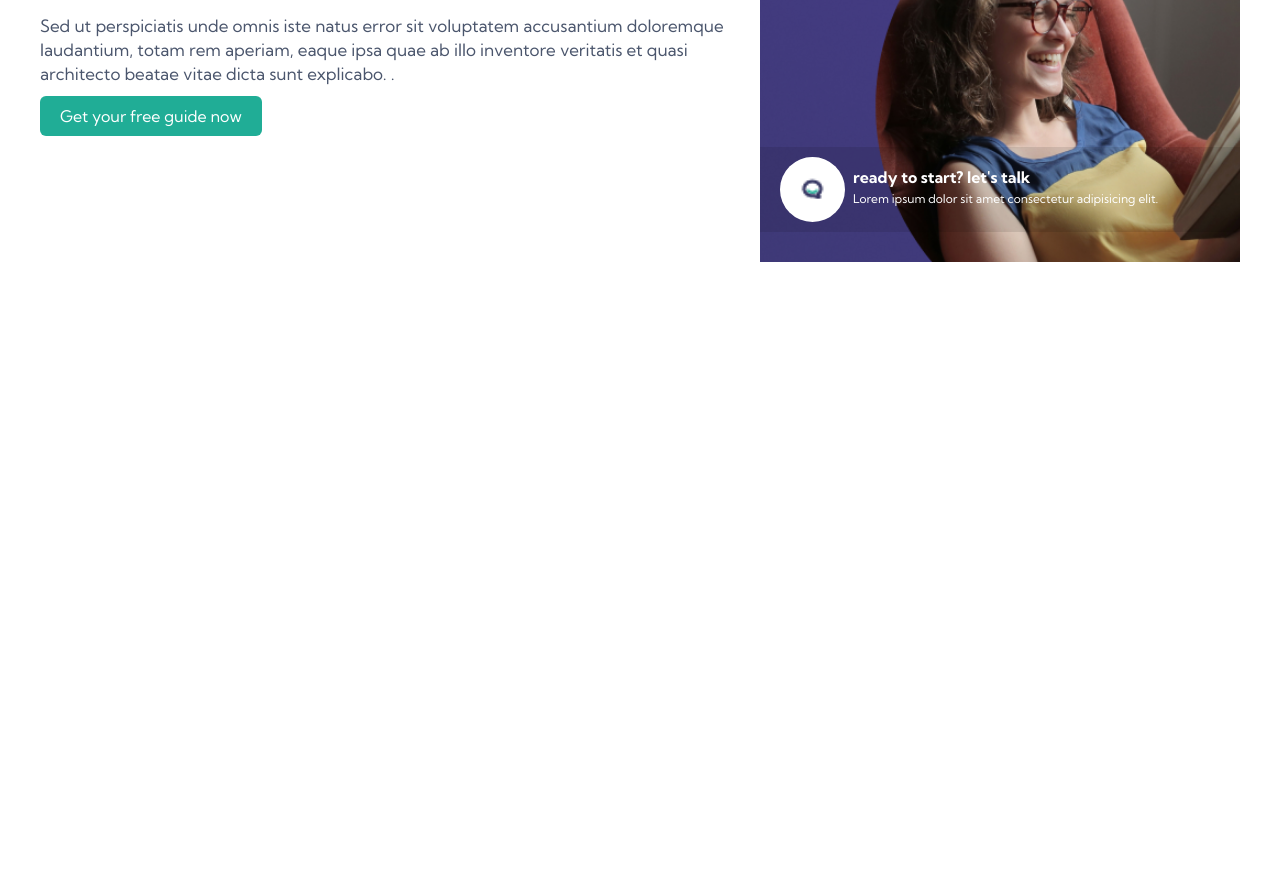
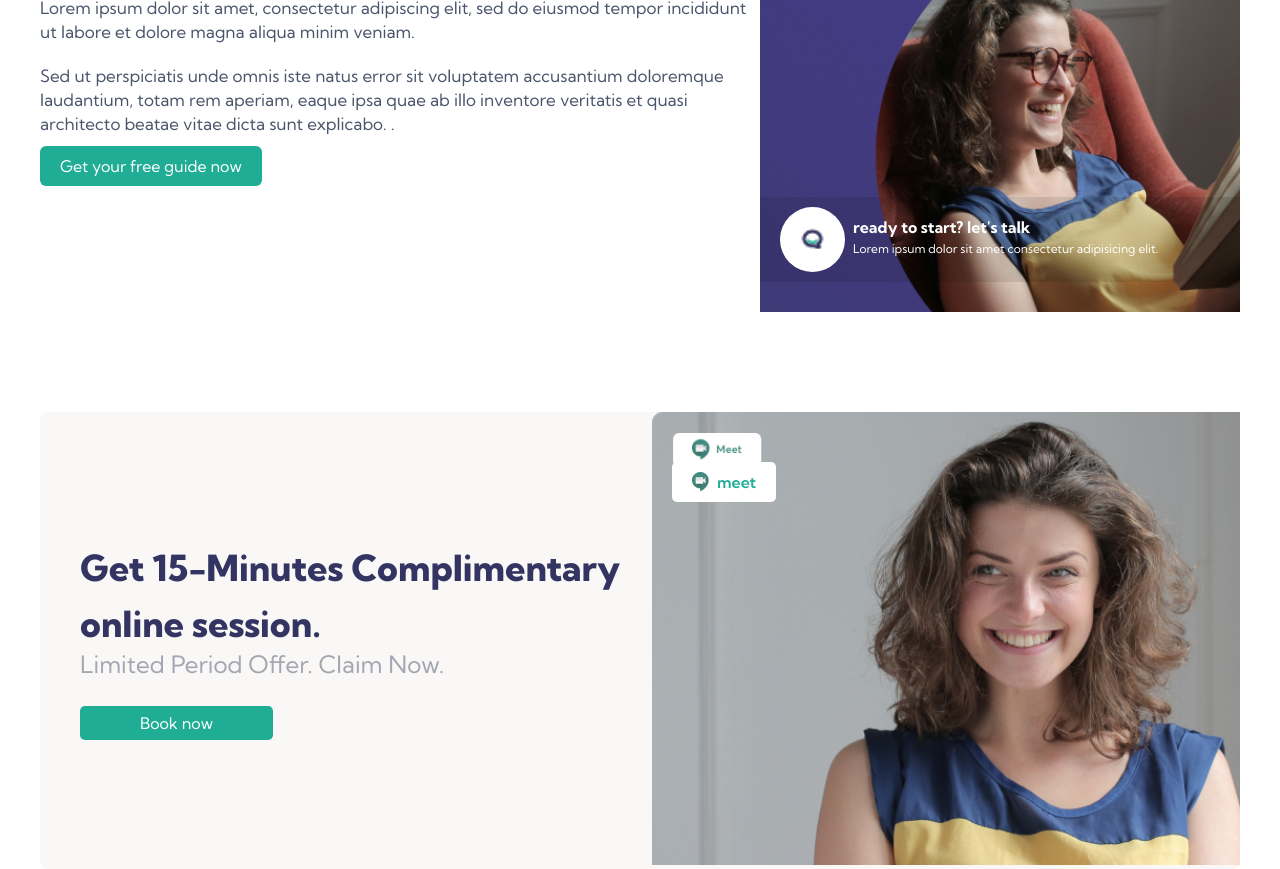
Before and after one commit to mdshaharulsiyam/Qtec-Solution-Limited-job-task, a plain HTML site: page index.html in a window 1280 px wide. Shown: the part 3189-4058 px from the top of the page. Before the commit the page ends 3471 px from the top, so only its background shows below. Drawn offline with Linux system fonts and the light colour scheme.

Commit message:
online session section completed

```diff
--- a/css/style.css
+++ b/css/style.css
@@ -446,7 +446,8 @@ nav ul :last-child a:hover {
 
 /* free guide section  */
 .freeGuide_section {
-    margin: 20px auto;
+    margin: 70px auto;
+    margin-bottom: 100px;
 }
 
 .freeGuide_section .right_column {
@@ -476,6 +477,44 @@ nav ul :last-child a:hover {
     position: absolute;
     top: -50px;
     right: -30px;
+}
+
+/* online session section  */
+.onlineSession_section .flex {
+    gap: 2%;
+    background: #FAF8F6;
+    border-radius: 8px;
+}
+
+.onlineSession_section .flex_column {
+    width: 49%;
+    position: relative;
+}
+
+.onlineSession_section .flex_column a {
+    padding: 7px 60px;
+    margin-top: 30px;
+    display: inline-block;
+    border-radius: 5px;
+}
+
+.onlineSession_section .flex_column .meet {
+    position: absolute;
+    background: white;
+    padding: 10px 20px;
+    left: 20px;
+    top: 20px;
+    color: black;
+    display: flex;
+    justify-content: center;
+    align-items: center;
+    gap: 8px;
+    font-weight: 600;
+    color: #20AD96;
+}
+
+.onlineSession_section .flex_column .meet:hover {
+    color: #041434;
 }
 
 /* responsive design  */
--- a/index.html
+++ b/index.html
@@ -256,6 +256,23 @@
         </div>
     </section>
     <!-- free guide section -->
+    <!-- online session section -->
+    <section class="onlineSession_section">
+        <div class="container flex">
+            <div style="padding-left: 40px; box-sizing: border-box;" class="flex_column">
+                <h2 style="font-size: 36px;">Get 15-Minutes Complimentary online session.</h2>
+                <p style="font-size: 24px; color: #4A556C80;">Limited Period Offer. Claim Now.</p>
+                <a href="#">Book now</a>
+            </div>
+            <div class="flex_column">
+                <img style="width: 100%;" src="/img/Image4.png" alt="">
+                <a class="meet" href="#">
+                    <img src="/img/Group.png" alt="">
+                    meet
+                </a>
+            </div>
+        </div>
+    </section>
     <script src="/js/script.js"></script>
 </body>
 
```
Also changed, not shown: img/Group.png (added), img/Image.png (added), img/image4.png (added).
